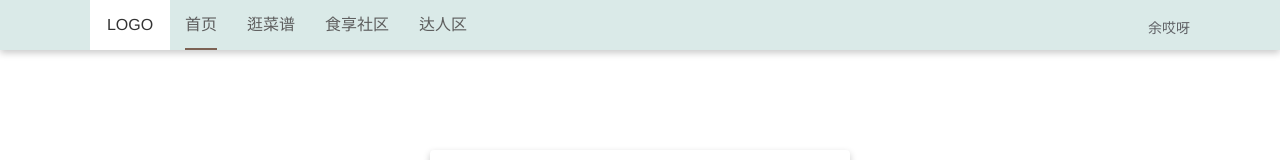
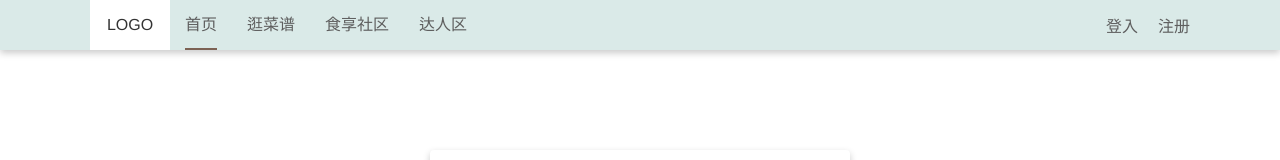
Before and after one commit to Vioe/eat-vue, a Vue app: page /login in a window 1280 px wide. Shown: the top 160 px of the page. Built offline with nearby package versions, Linux system fonts and the light colour scheme; a small style sheet from the web is missing.

Commit message:
登入状态切换

```diff
--- a/src/components/Header.vue
+++ b/src/components/Header.vue
@@ -10,19 +10,20 @@
             </ul>
           </div>
             <div class="right flex flex-h-cen">
-              <!--<div class="flex">-->
-                <!--<router-link to="/login"><div class="login">登入</div></router-link>-->
-                <!--<router-link to="/register"><div>注册</div></router-link>-->
-              <!--</div>-->
-              <div class="icon">
-                <!--<i class="iconfont icon-gerenzhongxin"></i>-->
+              <!--未登入-->
+              <div class="flex" v-if="isLogin">
+                <router-link to="/login"><div class="login">登入</div></router-link>
+                <router-link to="/register"><div>注册</div></router-link>
+              </div>
+              <!--登入-->
+              <div class="icon" v-else>
                 <el-dropdown :hide-on-click="false">
                     <span class="el-dropdown-link flex flex-h-cen">
-                      <i class="iconfont icon-gerenzhongxin1"></i>余哎呀
+                      <i class="iconfont people icon-gerenzhongxin1"></i>余哎呀
                     </span>
                     <el-dropdown-menu slot="dropdown">
-                      <el-dropdown-item>个人中心</el-dropdown-item>
-                      <el-dropdown-item>退出</el-dropdown-item>
+                      <router-link to="/personalCenter"><el-dropdown-item>个人中心</el-dropdown-item></router-link>
+                      <el-dropdown-item @click.native="setOut">退出</el-dropdown-item>
                     </el-dropdown-menu>
                 </el-dropdown>
               </div>
@@ -32,6 +33,7 @@
 </template>
 
 <script>
+    import {mapGetters} from "vuex"
     export default {
       name: "Header",
       data(){
@@ -40,13 +42,22 @@
              {"name":"首页","top":"/"},
              {"name":"逛菜谱","top":"/recipe"},
              {"name":"食享社区","top":"/activity"},
-             {"name":"达人区","top":"/recipe/recipeDetail"}
+             {"name":"达人区","top":"/personalCenter"}
            ],
-           num:0
+           num:0,
+           login: null
          }
       },
+      computed: mapGetters([
+        "isLogin",
+        "userId"
+      ]),
       methods: {
-
+        setOut(){
+          isLogin = true
+          localStorage.removeItem("userId");
+          // location.href = "/"
+        }
       }
     }
 </script>
@@ -93,6 +104,7 @@
   .icon{
     i{
       font-size: 22px;
+      margin-right: 5px;
     }
   }
 }
--- a/src/components/login/Login.vue
+++ b/src/components/login/Login.vue
@@ -30,22 +30,28 @@
       methods:{
         toLogin(){
           let _this=this;
+          if(_this.userName != "" && _this.userPwd !=""){
             this.$ajax.post('/api/login',{username:_this.userName,userpassword: _this.userPwd}).then(res => {
-            console.log(res.data.data)
-            if(res.data.data == 1){
+              console.log(res.data.data.num)
+              if(res.data.data.num == 1){
                 alert("用户名不存在！")
                 this.userName ="";
                 this.userPwd = "";
-            }else if(res.data.data == 2){
+              }else if(res.data.data.num == 2){
                 alert("密码错误！")
                 this.userPwd = "";
-            }else if(res.data.data == 3){
+              }else if(res.data.data.num == 3){
                 alert("登入成功!")
-              this.$router.replace({path:"/"})
+                localStorage.setItem("userId", res.data.data.userId)
+                location.href = "/"
+                // this.$router.replace({path:"/"})
               }else{
                 alert("服务器错误！")
               }
             })
+          }else{
+            alert("用户名或密码不能为空！")
+          }
         }
 
       },
--- a/src/components/register/Register.vue
+++ b/src/components/register/Register.vue
@@ -18,7 +18,7 @@
         <el-row>
           <el-col :span="15">
             <el-form-item label="验证码">
-              <el-input  placeholder="请输入验证码"></el-input>
+              <el-input  placeholder="请输入验证码" v-model="inputNum"></el-input>
             </el-form-item>
           </el-col>
           <el-col :span="8" :offset="1">
@@ -26,7 +26,7 @@
           </el-col>
         </el-row>
         <el-row>
-          <div class="w-all next text-center" @click="stepNum=2">下一步</div>
+          <div class="w-all next text-center" @click="step1">下一步</div>
         </el-row>
       </el-form>
     </div>
@@ -38,17 +38,17 @@
           <el-input v-model="form.name" placeholder="请输入用户名"></el-input>
         </el-form-item>
         <el-form-item class="text-center" label="设置密码">
-          <el-input v-model="form.name" placeholder="请输入输入密码"></el-input>
+          <el-input v-model="form.password" placeholder="请输入输入密码"></el-input>
         </el-form-item>
         <el-form-item class="text-center" label="确认密码">
-          <el-input v-model="form.name" placeholder="请输入确认密码"></el-input>
+          <el-input v-model="form.password1" placeholder="请输入确认密码"></el-input>
         </el-form-item>
         <el-form-item class="text-center" label="性别">
-          <el-radio v-model="radio" label="1">男</el-radio>
-          <el-radio v-model="radio" label="2">女</el-radio>
+          <el-radio v-model="form.radio" label="1">男</el-radio>
+          <el-radio v-model="form.radio" label="2">女</el-radio>
         </el-form-item>
         <el-row>
-          <div class="w-all next text-center" @click="stepNum=3">下一步</div>
+          <div class="w-all next text-center" @click="step2">下一步</div>
         </el-row>
       </el-form>
     </div>
@@ -74,17 +74,19 @@
     data(){
       return {
         stepNum: 1,
-        form:{},
+        form:{
+          radio:'1'
+        },
         items:[
           {"name" : "创建账号"},
           {"name" : "设置省份信息"},
           {"name" : "等待认证"}
         ],
-        radio:'1',
         Num:"",
         inputTel:"",
         btnName:"发送验证码",
         count:60,
+        inputNum: ''
       }
     },
     methods:{
@@ -128,6 +130,12 @@
             clearTimeout(time);
           }
         },1000)
+      },
+      step1(){
+        this.stepNum = 2
+      },
+      step2(){
+        this.stepNum = 3
       }
     }
 
--- a/src/store.js
+++ b/src/store.js
@@ -2,13 +2,34 @@ import Vue from "vue"
 import Vuex from "vuex"
 Vue.use(Vuex);
 
-
+function isLogin() {
+  var login = {};
+  login.userId = localStorage.getItem("userId");
+  if (login.userId) {
+    login.isLogin = false;
+  } else {
+    login.isLogin = true;
+  }
+  console.log(login)
+  return login;
+}
 //导出Vuex的实例
 export default new Vuex.Store({
   state: {
-    data: '测试数据'
+    userId: isLogin().userId,
+    isLogin: isLogin().isLogin
   },
   getters: {
+    isLogin(state) {
+      return state.isLogin;
+    },
+    userId(state){
+      return state.userId;
+    },
+  },
+  mutations: {
+    loginStatus(state,p){
 
-  },
+    }
+  }
 })
```
Lines whose indentation alone changed are shown as unchanged.
